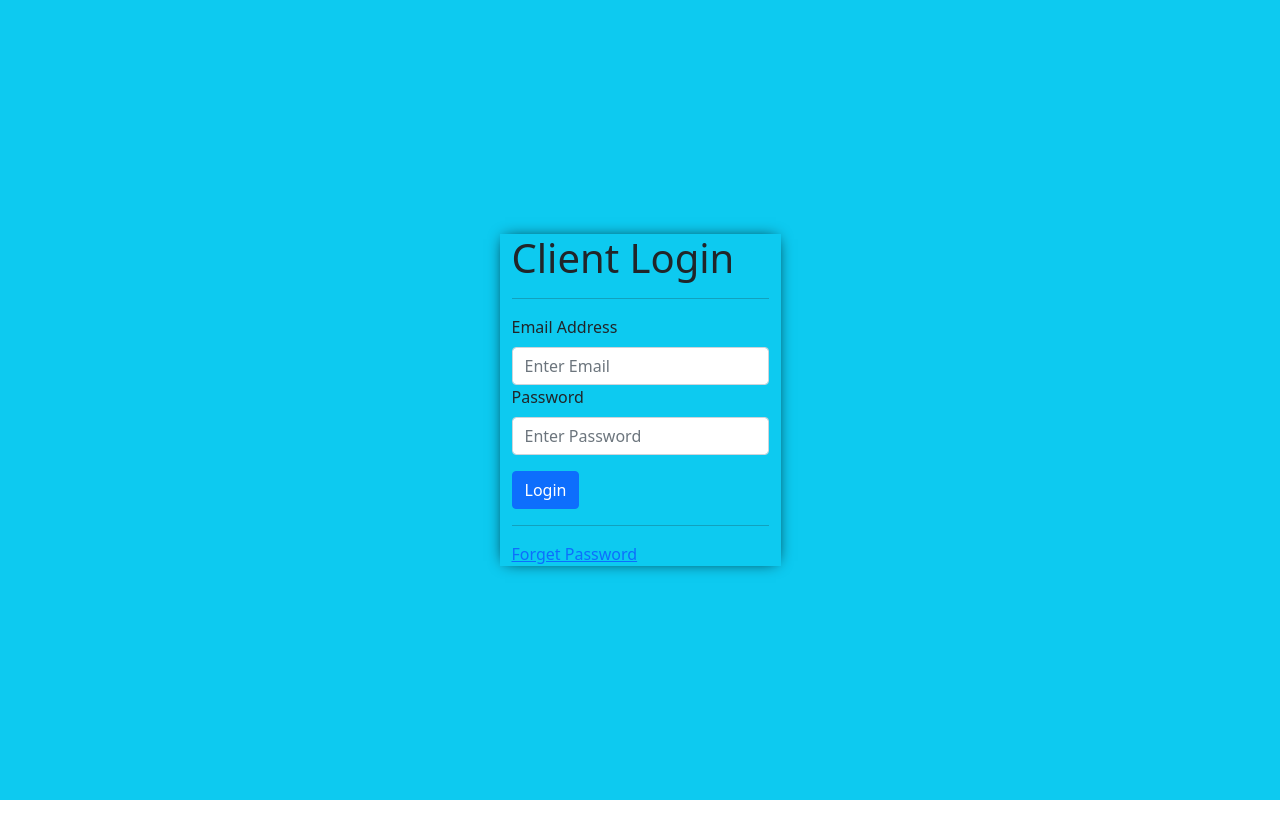
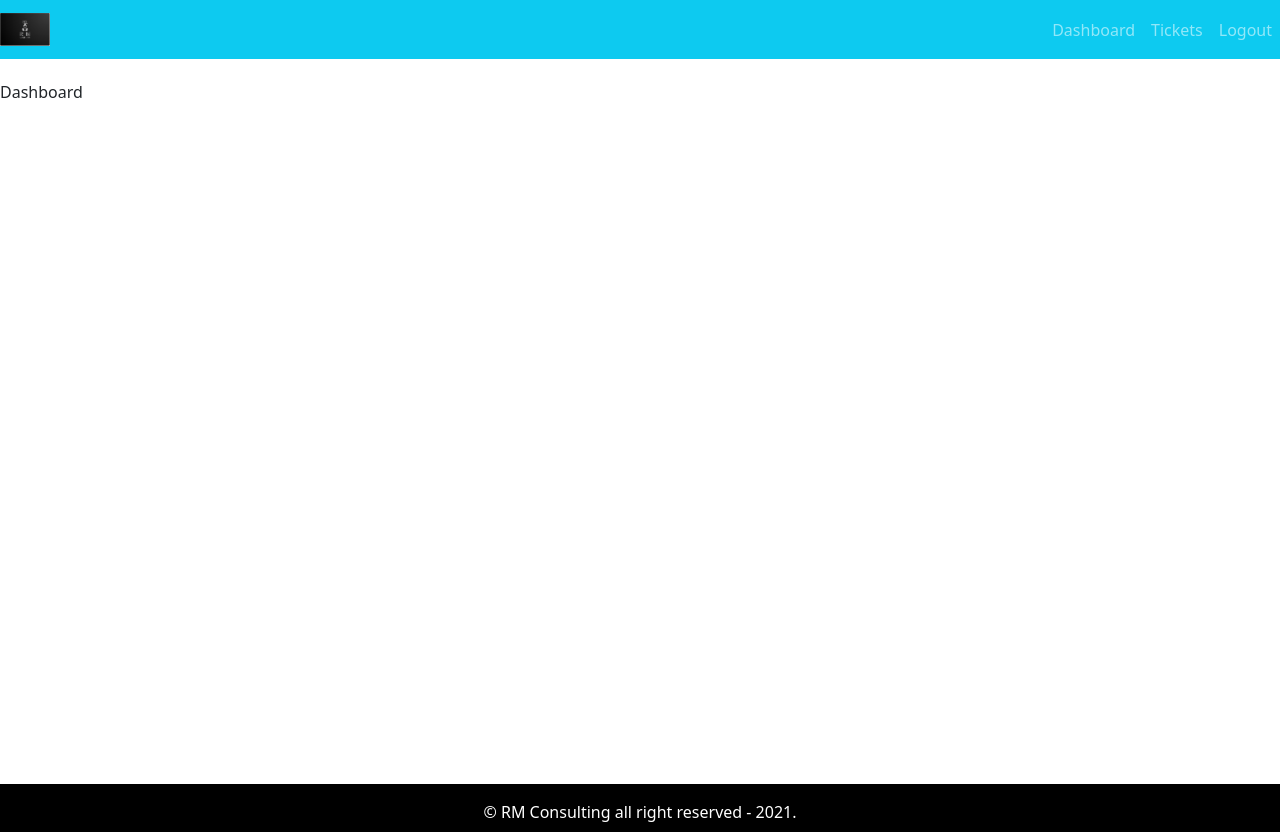
Before and after one commit to Ritcus/crmprojectt, a React (Create React App) app: page / in a window 1280 px wide. Before the commit the page ends 800 px from the top, so only its background shows below. Built offline with nearby package versions, Linux system fonts and the light colour scheme.

Commit message:
layout is added

```diff
--- a/src/App.css
+++ b/src/App.css
@@ -0,0 +1,21 @@
+.default-layout{
+    display:grid;
+    grid-template-rows: 80px auto 3rem;
+    grid-template-areas: "header" "main" "footer"  ;
+}
+
+header{
+    grid-area: header;
+}
+
+main{
+    grid-area: main ;
+    min-height: 88vh;
+}
+
+footer{
+    grid-area: footer;
+    background-color: black;
+    padding: 1rem;
+    color: white;
+}
--- a/src/App.js
+++ b/src/App.js
@@ -1,11 +1,16 @@
 import React from 'react';
 import './App.css';
+import { DefaultLayout } from './layout/DefaultLayout';
+
 import { Entry } from './pages/entry/Entry.page';
 
 function App() {
   return (
     <div className="App">
-      <Entry/>
+      <DefaultLayout>
+        Dashboard
+      </DefaultLayout>
+      {/* <Entry/> */}
     </div>
   );
 }
--- /dev/null
+++ b/src/layout/DefaultLayout.js
@@ -0,0 +1,21 @@
+import React from 'react'
+import { Header } from './partials/Header.comp'
+import { Footer } from './partials/Footer.comp'
+
+
+export const DefaultLayout = ({children}) => {
+    return (
+        <div className="default-layout">
+            <header className="header">
+                <Header />
+            </header>
+            <main className="main">
+                {children}
+            </main>
+            <footer className="footer">
+                <Footer />
+            </footer>
+
+        </div>
+    );
+};
--- /dev/null
+++ b/src/layout/partials/Footer.comp.js
@@ -0,0 +1,9 @@
+import React from 'react'
+
+export const Footer= () => {
+    return (
+        <div className="text-center copy-right">
+            &copy; RM Consulting all right reserved - 2021.
+        </div>
+    );
+};
--- /dev/null
+++ b/src/layout/partials/Header.comp.js
@@ -0,0 +1,26 @@
+import React from 'react';
+
+import { Nav, Navbar, NavbarBrand } from 'react-bootstrap';
+
+import logo from '../../assets/image/Logo.png'
+
+export const Header= () => {
+    return (
+        <Navbar collapseOnSelect bg ="info" variant="dark" expand="lg">
+            <Navbar.Brand>
+            <img src= {logo} alt="logo" width="50px" />
+            </Navbar.Brand>
+            <Navbar.Toggle aria-controls="basic-navbar-nav" />
+            <Navbar.Collapse id="basic-navbar-nav" >
+                <Nav className="ms-auto">
+                    <Nav.Link eventKey="2" href="/dashboard"> Dashboard</Nav.Link>
+                    <Nav.Link eventKey="2" href="/dashboard"> Tickets</Nav.Link>
+                    <Nav.Link eventKey="2" href="/dashboard"> Logout</Nav.Link>
+
+                </Nav>
+
+            </Navbar.Collapse>
+        </Navbar>
+
+    );
+};
```
Also changed, not shown: src/assets/image/Logo.png (added).
